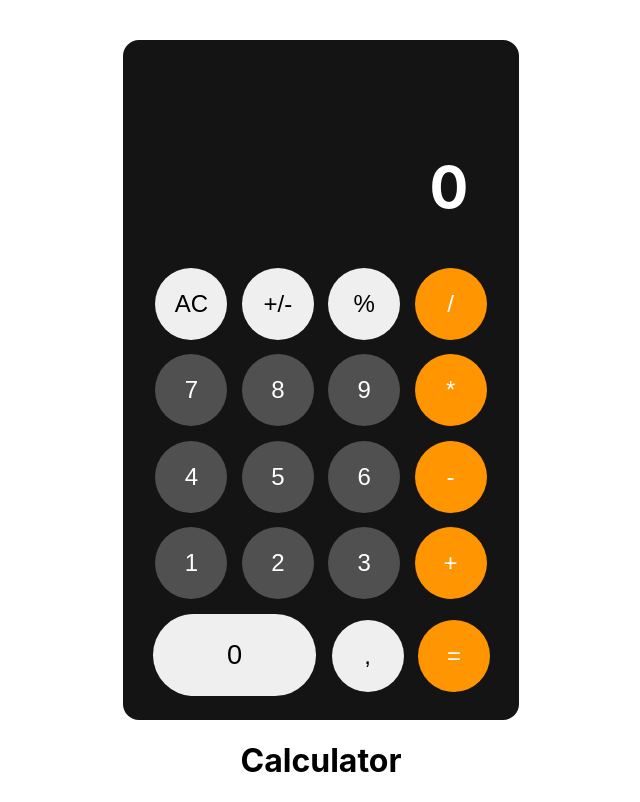
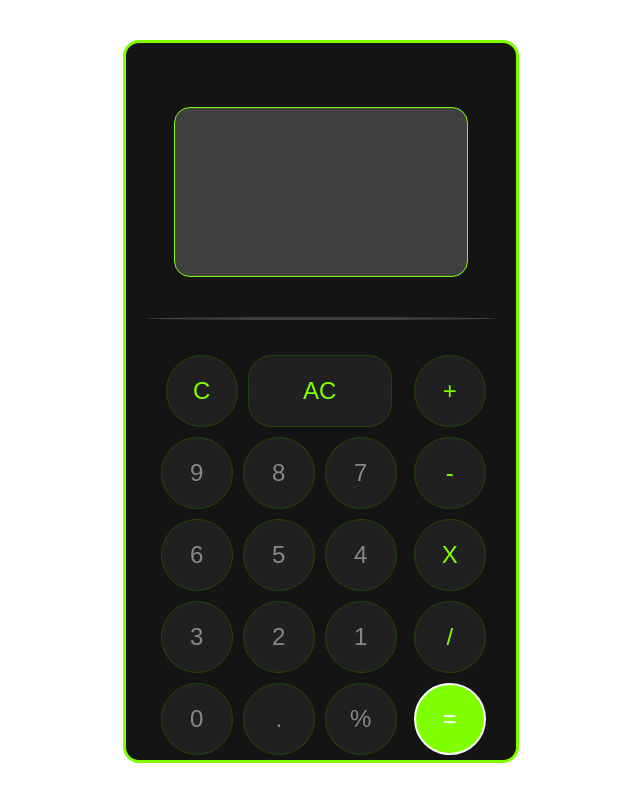
Before and after one commit to THONWELLING/calculator, a React (Create React App) app: page / in a window 1280 px wide. Shown: the whole page, without its empty margins (319-959 px from the left). Built offline with nearby package versions, Linux system fonts and the light colour scheme.

Commit message:
refatorado código inicial modificado css para grid layout

```diff
--- a/src/App.js
+++ b/src/App.js
@@ -1,4 +1,3 @@
-import logo from './logo.svg';
 import './App.css';
 import Calculator from './components/Calculator';
 
@@ -8,7 +7,6 @@ function App() {
   return (
     <div className= 'App'>
       <Calculator />
-      <h1>Calculator</h1>
     </div>
   );
 
--- a/src/components/Calculator.css
+++ b/src/components/Calculator.css
@@ -1,36 +1,90 @@
+.wrapper {
+  display: grid;
+  background-color: #141414;
+  border: 3px solid chartreuse;
+  border-radius: 1em;
+  grid-template-areas:
+    "result result result result"
+    "result result result result"
+    "row row row row"
+    "modifiers modifiers modifiers operators"
+    "number number number operators"
+    "number number number operators"
+    "number number number operators";
+}
+.result {
+  grid-area: result;
+  height: 120px;
+  display: flex;
+  justify-content: flex-end;
+  background-color: #404040;
+  color: rgb(68, 129, 6);
+  padding-top: 3em;
+  margin: 4em 3em 2em 3em;
+  border: 1px solid chartreuse;
+  border-radius: 1em;
+}
+.result h2 {
+  right: 0;
+  margin: 1em;
+  font-size: 3em;
+  font-weight: 300;
+  font-style: italic;
+}
+hr {
+  grid-area: row;
+  width: 90%;
+  height: 3px;
+  background-color: rgb(63, 62, 62);
+  border: 0;
+  border-radius: 50%;
+  margin-bottom: 30px;
+}
+.modifiers {
+  grid-area: modifiers;
+}
+
+.digits {
+  grid-area: number;
+  display: inline-block;
+  padding: 0;
+}
+.operations {
+  grid-area: operators;
+  border: 0;
+  padding-left: 0;
+  margin-left: -3em;
+}
 button {
   width: 3em;
   height: 3em;
+  margin: 5px;
   font-size: 1.5em;
   border: none;
   border-radius: 50%;
-  margin: 0.3em;
+  background-color: #202020;
+  border: 1px solid rgb(35, 70, 1);
 }
 button:hover {
   cursor: pointer;
+  transform: scale(1.1);
+  transition: all ease 0.2s;
+  background-color: #353535;
+  border: 1px solid chartreuse;
 }
-.wrapper {
-  background-color: #141414;
+.digits button {
+  color: rgb(132, 136, 136);
+}
+.modifiers button,
+.operations button {
+  color: chartreuse;
+}
+.allClear {
+  width: 6em;
   border-radius: 1em;
-  padding: 1em;
 }
-.zero {
-  width: 6em;
-  border-radius: 1.5em;
-  font-size: 1.7em;
+.operations .equal {
+  background-color: chartreuse;
+  color: #fff;
+  border: 2px solid #fff;
 }
-.orange {
-  background-color: #ff9500;
-  color: #fff;
-}
-.gray {
-  background-color: #505050;
-  color: #fff;
-}
-.result {
-  color: #fff;
-  display: flex;
-  justify-content: flex-end;
-  margin-right: 0.6em;
-  font-size: 3.6em;
-}
--- a/src/components/Calculator.jsx
+++ b/src/components/Calculator.jsx
@@ -4,57 +4,62 @@ import Container  from '@mui/material/Container';
 import { Box } from '@mui/system';
 
 const Calculator = () => {
-  const [num, setNum] = useState(0);
-  function inputNumber(e){
-    var input = e.target.value;
-    if(num === 0){
-      setNum(input)
-    }else{
-      setNum(num+input);
-    }
-  }
-  function clear(){
-    setNum(0)
-  }
-  function percentage(){
-    setNum(num / 100);
-  }
-  function changeSign(){
-    if(num > 0){
-      setNum(-num)
-    }else {
-      setNum(Math.abs(num))
-    }
-  }
-  function calc(){
-    console.log("Calculou")
-  }
+  const [data, setData] = useState("");
+  const btnsNumber = [];
+  [9, 8, 7, 6, 5, 4, 3, 2, 1, 0, ".", '%'].forEach(item =>{
+    btnsNumber.push(
+      <button onClick={e =>{
+        setData(data + e.target.value)
+        }}
+        value={item}
+        key={item}
+      >
+        {item}
+      </button>
+    )
+  })
+
+
+
   return (
     <div>
       <Box m={5} />
         <Container maxWidth='xs'>
           <div className='wrapper'>
-            <Box m={12}/>
-            <h1 className="result">{num}</h1>
-            <button onClick={clear}>AC</button>
-            <button onClick={changeSign}>+/-</button>
-            <button onClick={percentage}>%</button>
-            <button className="orange">/</button>
-            <button className="gray" onClick={inputNumber} value ={7}>7</button>
-            <button className="gray" onClick={inputNumber} value ={8}>8</button>
-            <button className="gray" onClick={inputNumber} value ={9}>9</button>
-            <button className="orange">*</button>
-            <button className="gray" onClick={inputNumber} value ={4}>4</button>
-            <button className="gray" onClick={inputNumber} value ={5}>5</button>
-            <button className="gray" onClick={inputNumber} value ={6}>6</button>
-            <button className="orange">-</button>
-            <button className="gray" onClick={inputNumber} value ={1}>1</button>
-            <button className="gray" onClick={inputNumber} value ={2}>2</button>
-            <button className="gray" onClick={inputNumber} value ={3}>3</button>
-            <button className="orange">+</button>
-            <button className="zero" onClick={inputNumber} value ={0}>0</button>
-            <button  onClick={inputNumber} value ={","}>,</button>
-            <button className="orange" onClick={calc}>=</button>
+            <div className="result"><h2>{data}</h2></div>
+            <hr />
+            <div className="digits">{btnsNumber}</div>
+            <div className="modifiers">
+              <button onClick={() => setData(data.substr(0, data.length - 1))}>
+                C
+              </button>
+              <button className="allClear" onClick={() => setData("")}>
+                AC
+              </button>
+            </div>
+            <div className="operations">
+              <button onClick={e => setData(data + e.target.value)} value="+">+</button>
+              <button onClick={e => setData(data + e.target.value)} value="-">-</button>
+              <button onClick={e => setData(data + e.target.value)} value="*">X</button>
+              <button onClick={e => setData(data + e.target.value)} value="/">/</button>
+              <button className="equal" onClick={e =>{
+                  try {
+                    setData(
+                      String(eval(data)).length > 3 &&
+                      String(eval(data)).includes(".")
+                      ? String(eval(data).toFixed(6))
+                      : String(eval(data))
+                    )
+                  }
+                    catch(err) {
+                      console.log(err)
+                    }
+                }}
+                value="="
+              >
+                =
+              </button>
+            </div>
           </div>
         </Container>
     </div>
```
Also changed, not shown: src/logo.svg (deleted).
